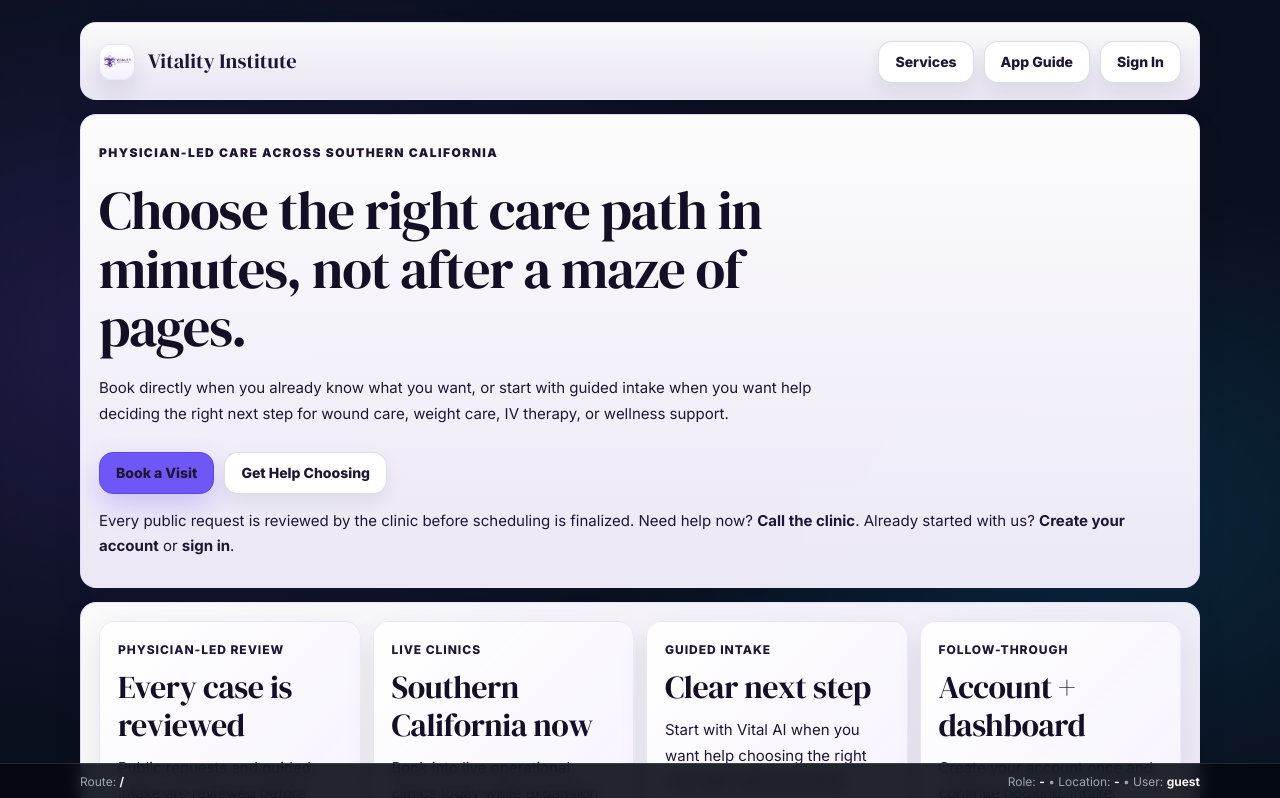
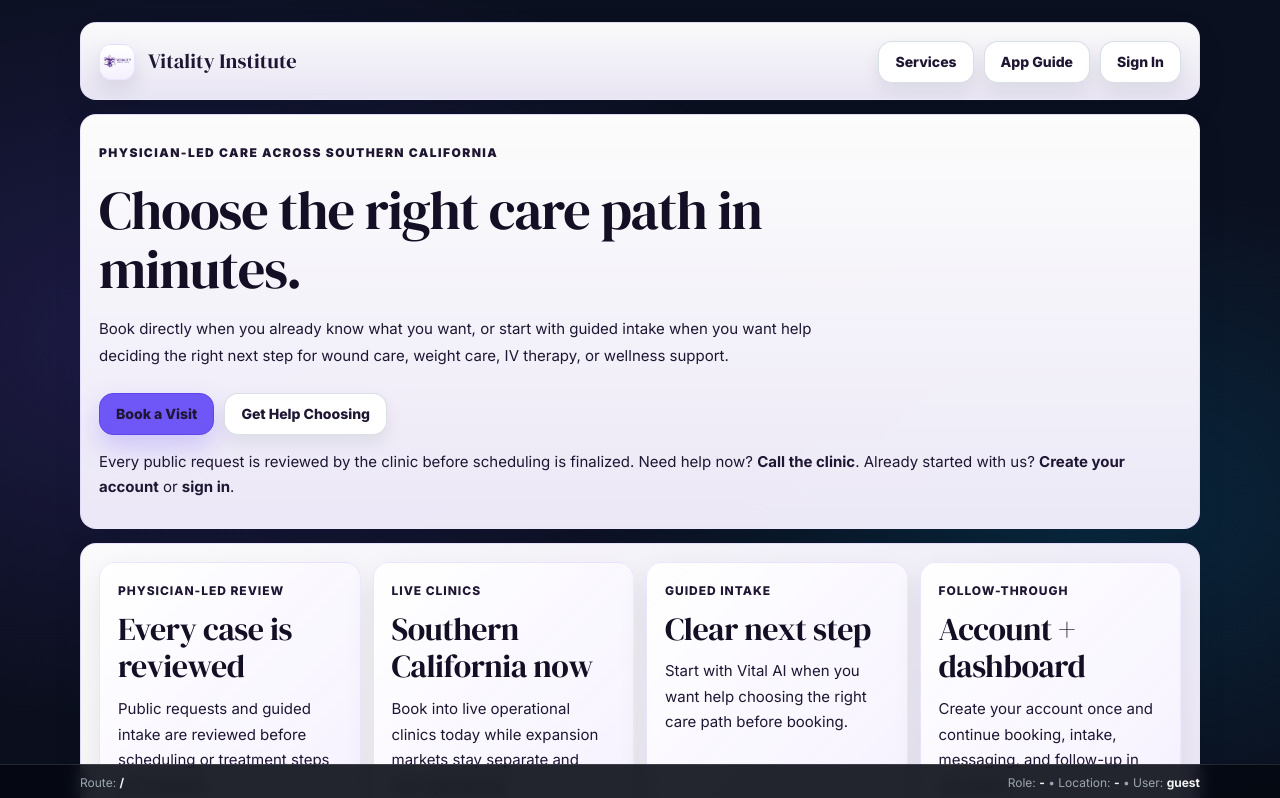
Before and after one commit to MedFlowUSA/vitality-institute-app, a React (Vite) app: page / in a window 1280 px wide. Shown: the top 798 px of the page. Built offline with nearby package versions, Linux system fonts and the light colour scheme; no server answers.

Commit message:
fix: tighten landing page hero copy

```diff
--- a/src/pages/PublicLandingSimplified.tsx
+++ b/src/pages/PublicLandingSimplified.tsx
@@ -136,7 +136,7 @@ export default function PublicLandingSimplified() {
           Physician-Led Care Across Southern California
         </div>
         <div className="h1 public-hero-heading" style={{ marginTop: 18, maxWidth: 760 }}>
-          Choose the right care path in minutes, not after a maze of pages.
+          Choose the right care path in minutes.
         </div>
         <div className="surface-light-body public-hero-body" style={{ marginTop: 18, lineHeight: 1.75, maxWidth: 720 }}>
           Book directly when you already know what you want, or start with guided intake when you want help deciding the right next step for wound care, weight care, IV therapy, or wellness support.
```
